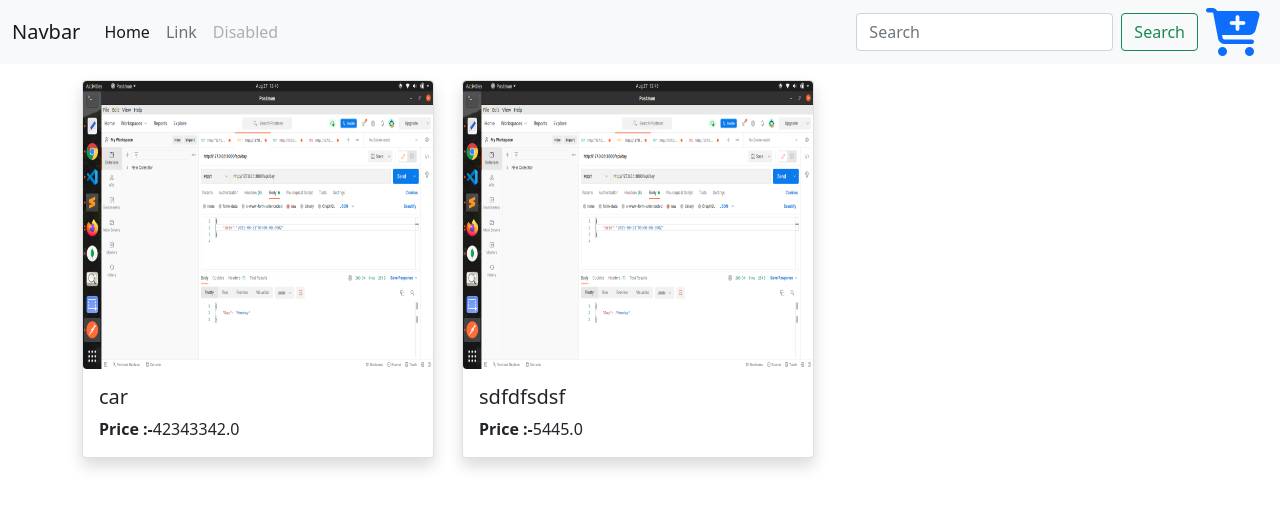
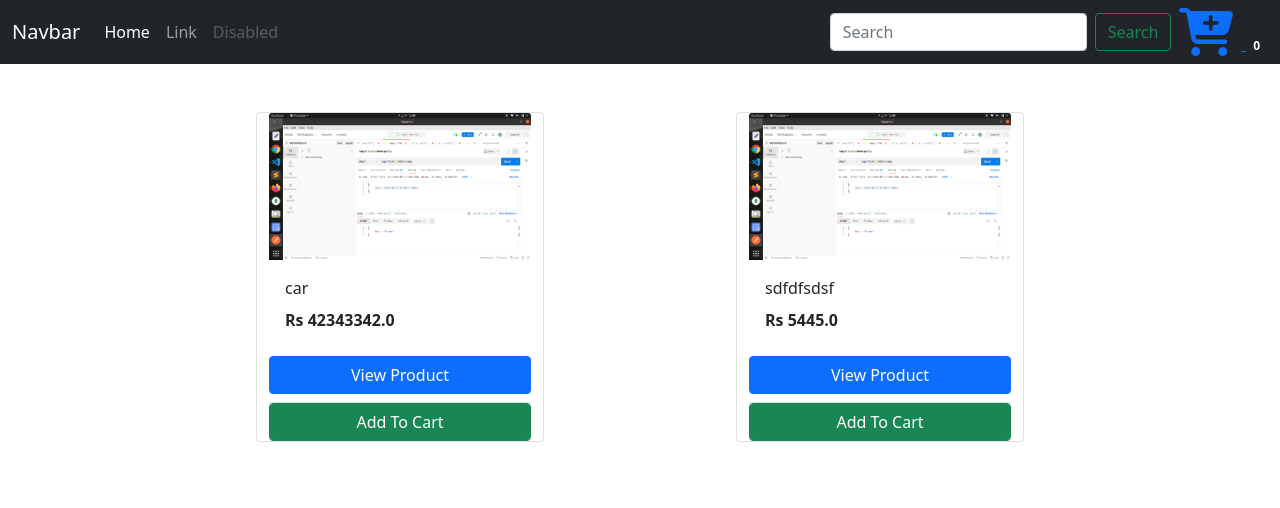
Before and after one commit to Anupam0173/Ecommerce, a Django app: page / in a window 1280 px wide. Shown: the top 508 px of the page. Run offline with Django 3.2, Linux system fonts and the light colour scheme; data comes from the database, SQL or seed files in the repository; some libraries are stand-ins or nearby versions.

Commit message:
cart is implemented by using session concept

```diff
--- a/Ecommerce/__init__.py
+++ b/Ecommerce/__init__.py
@@ -0,0 +1,3 @@
+import pymysql
+
+pymysql.install_as_MySQLdb()
--- a/store/admin.py
+++ b/store/admin.py
@@ -1,5 +1,5 @@
 from django.contrib import admin
-from .models import customer, product
+from .models import customer, Product
 # Register your models here.
 
 
@@ -7,10 +7,10 @@ class CustomerAdmin(admin.ModelAdmin):
     list_display = ['name', 'email']
 
 
-class productAdmin(admin.ModelAdmin):
+class ProductAdmin(admin.ModelAdmin):
     list_display = ['name', 'price', 'desc']
 
 
 admin.site.register(customer, CustomerAdmin)
-admin.site.register(product, productAdmin)
+admin.site.register(Product, ProductAdmin)
 # admin.site.register()
--- a/store/models.py
+++ b/store/models.py
@@ -1,6 +1,5 @@
 from django.db import models
 from django.contrib.auth.models import User
-# Create your models here.
 
 
 class customer(models.Model):
@@ -10,15 +9,24 @@ class customer(models.Model):
     email = models.EmailField(max_length=100)
     is_company_staff = models.BooleanField(default=False)
 
-    def __str__(self):
-        return self.name
 
-
-class product(models.Model):
+class Product(models.Model):
     name = models.CharField(max_length=100)
     price = models.FloatField()
     desc = models.TextField(blank=True)
     image = models.ImageField(upload_to='shop/images', default='')
 
-    def __str__(self):
-        return self.name
+
+# class order(models.Model):
+#     customer = models.ForeignKey(
+#         customer, on_delete=models.SET_NULL, null=True, blank=True)
+#     date_ordered = models.DateTimeField(auto_now_add=True)
+#     complete = models.BooleanField(default=False)
+
+
+# class orderItem(models.Model):
+#     product = models.ForeignKey(
+#         Product, on_delete=models.SET_NULL, null=True, blank=True)
+#     order = models.ForeignKey(order, on_delete=models.SET_NULL, null=True)
+#     quantity = models.IntegerField(default=0, null=True, blank=True)
+#     date_added = models.DateTimeField(auto_now_add=True)
--- a/store/static/shop/css/product.css
+++ b/store/static/shop/css/product.css
@@ -1,4 +1,4 @@
-.product {
+/* .product {
     display: flex;
     flex-direction: column;
     align-items: center;
@@ -40,4 +40,10 @@
   .product:hover time,
   .product:active time {
     color: white;
-  }
+  } */
+
+
+
+.prod:hover{
+  transform: scale(1.1);
+}
--- a/store/templates/store/home.html
+++ b/store/templates/store/home.html
@@ -1,6 +1,6 @@
 {% extends "Ecommerce/base.html" %}
 {% load static %}
-
+{% load cart %}
 {% block title %}
 My Shop
 {% endblock %}
@@ -11,26 +11,87 @@ My Shop
 
 {% block content %}
 
-<div class="container">
-    <div class="row">
+
+		<!-- all products -->
+		<div id='products' class="col-lg-9 mx-auto my-5">
+			<div class="row mx-auto">
 				{% for product in products %}
-                <div class="col-sm-4 my-3">
-                  <div class="card shadow" style="width: 22rem;">
-<!--                    <img src="/media/{{blog.image.url}}" class="card-img-top rounded" style="height:18rem;" alt="...">-->
-                      <img src="{{product.image.url}}" class="card-img-top rounded" style="height:18rem;" alt="...">
+				<div class="card mx-auto mb-3" id={{product.id}} style="width: 18rem;">
+					<img class="card-img-top" src="{{product.image.url}}" alt="Card image cap">
 					<div class="card-body">
-                          {% if product.name|length >= 30 %}
-                                <h5 class="card-title">{{product.name|slice:":30"}} ....</h5>
+						<p class="card-title">{{product.name}}</p>
+						<p class="card-text"><b>{{product.price|currency}}</b></p>
+						<!-- {{product | is_in_cart:request.session.cart }} -->
+					</div>
+          <a href="{% url 'view_product' product.id %}" class="btn btn-primary my-2">View Product</a>
+
+
+					<div class="card-footer p-0 no-gutters">
+
+						{% if product|is_in_cart:request.session.cart %}
+						<div class="row no-gutters">
+							<form action="" class="col-2 " method="post">
+								{% csrf_token %}
+								<input hidden type="text" name='product' value='{{product.id}}'>
+								<input hidden type="text" name='remove' value='True'>
+								<input type="submit" value=" - " class="btn btn-block btn-success border-right">
+							</form>
+							<div class="text-center col btn btn-success">{{product|cart_quantity:request.session.cart}} in Cart</div>
+							<form action="" class="col-2 " method="post">
+								{% csrf_token %}
+								<input hidden type="text" name='product' value='{{product.id}}'>
+								<input type="submit" value=" + " class="btn btn-block btn-success border-left">
+							</form>
+						</div>
 						{% else %}
-                               <h5 class="card-title">{{product.name}}</h5>
+						<form action="" method="POST" class="btn-block">
+							{% csrf_token %}
+							<input hidden type="text" name='product' value='{{product.id}}'>
+							<input type="submit" class="float-right btn btn-success form-control"
+								value="Add To Cart">
+						</form>
 						{% endif %}
-                        <p class="card-text"><strong>Price :-</strong>{{product.price}}</p>
-                      {% comment %} <a href="{% url 'blog_detail' blog.id %}" class="btn btn-primary">Read More</a> {% endcomment %}
+
 					</div>
-                  </div>
+
+
 				</div>
 				{% endfor %}
 			</div>
 		</div>
 
+
+
 {% endblock %}
+
+{% block js %}
+{% comment %}
+if (localStorage.getItem('cart_item') == null) {
+    var cart_item = {};
+} else {
+    cart_item = JSON.parse(localStorage.getItem('cart_item'));
+
+}
+
+console.log("workign js")
+
+$('.addProd').click(function(){
+  console.log("ckicked")
+  var idstr=this.id.toString();
+  console.log(idstr)
+  if(cart_item[idstr]!=undefined)
+  {
+    cart_item[idstr]=cart_item[idstr]+1
+  }
+  else
+  {
+    cart_item[idstr]=1;
+    document.getElementById('cart_item').innerHTML=Object.keys(cart_item).length;
+
+  }
+  console.log(cart_item)
+  localStorage.setItem('cart_item',JSON.stringify(cart_item))
+}) {% endcomment %}
+
+
+{% endblock %}
--- /dev/null
+++ b/store/templatetags/cart.py
@@ -0,0 +1,25 @@
+from django import template
+
+register = template.Library()
+
+
+@register.filter(name='is_in_cart')
+def is_in_cart(product, cart):
+    keys = cart.keys()
+    for id in keys:
+        if int(id) == product.id:
+            return True
+    return False
+
+
+@register.filter(name='cart_quantity')
+def cart_quantity(product, cart):
+    keys = cart.keys()
+    for id in keys:
+        if int(id) == product.id:
+            return cart.get(id)
+
+
+@register.filter(name='currency')
+def currency(number):
+    return "Rs "+str(number)
--- a/store/urls.py
+++ b/store/urls.py
@@ -1,6 +1,7 @@
 from django.urls import path
-from .views import home, cart
+from store import views
 urlpatterns = [
-    path('', home, name='home'),
-    path('cart/', cart, name='cart'),
+    path('', views.home, name='home'),
+    path('cart/', views.cart, name='cart'),
+    path('view_product/<int:id>', views.view_product, name='view_product')
 ]
--- a/store/views.py
+++ b/store/views.py
@@ -1,13 +1,56 @@
-from django.shortcuts import render
-from .models import product
+from django.shortcuts import render, redirect
+from .models import Product
 # Create your views here.
 
 
 def home(request):
-    context = {'products': product.objects.all()}
-    print("----------->", product.objects.all())
-    return render(request, 'store/home.html', context)
+    if request.method == 'POST':
+        # poduct id send by hidden field
+        product_id = request.POST.get('product')
+        # this remove is used only to check weather - button is clicked or not.
+        remove = request.POST.get('remove')
+        # fetching the value of cart dictionary from the session database
+        cart = request.session.get('cart')
+        if cart:
+            # here we fetching the quantity of product which is stored corresponding to the particular product id
+            quantity = cart.get(product_id)
+            if quantity:
+                if remove:
+                    if quantity <= 1:
+                        cart.pop(product_id)
+                    else:
+                        cart[product_id] = quantity-1
+                else:
+                    cart[product_id] = quantity+1
+
+            else:
+                # means card is there but that product is not availabel.
+                cart[product_id] = 1
+        else:
+            cart = {}
+            cart[product_id] = 1
+
+        request.session['cart'] = cart
+        print('cart', request.session['cart'])
+        return redirect('/')
+
+    else:
+        cart = request.session.get('cart')
+        # here we are creating a cart dictionary if the user is visiting the website first time.
+        if not cart:
+            request.session['cart'] = {}
+        data = {}
+        data['products'] = Product.objects.all()
+        return render(request, 'store/home.html', data)
 
 
 def cart(request):
     return render(request, 'store/cart.html')
+
+
+def view_product(request, id):
+    context = {'product': Product.objects.get(pk=id)}
+    return render(request, 'store/product_detail.html', context)
+
+# def customer_login(request):
+#     return render(request, 'store/login.html')
--- a/templates/Ecommerce/base.html
+++ b/templates/Ecommerce/base.html
@@ -8,9 +8,15 @@
     <meta name="viewport" content="width=device-width, initial-scale=1">
 
     <!-- Bootstrap CSS -->
-<link href="https://cdn.jsdelivr.net/npm/bootstrap@5.1.1/dist/css/bootstrap.min.css" rel="stylesheet" integrity="sha384-F3w7mX95PdgyTmZZMECAngseQB83DfGTowi0iMjiWaeVhAn4FJkqJByhZMI3AhiU" crossorigin="anonymous">
+    <link href="https://cdn.jsdelivr.net/npm/bootstrap@5.0.2/dist/css/bootstrap.min.css" rel="stylesheet" integrity="sha384-EVSTQN3/azprG1Anm3QDgpJLIm9Nao0Yz1ztcQTwFspd3yD65VohhpuuCOmLASjC" crossorigin="anonymous">
 
-<link rel="stylesheet" href="https://cdn.jsdelivr.net/npm/@fortawesome/fontawesome-free@5.15.4/css/fontawesome.min.css" integrity="sha384-jLKHWM3JRmfMU0A5x5AkjWkw/EYfGUAGagvnfryNV3F9VqM98XiIH7VBGVoxVSc7" crossorigin="anonymous">
+    <!-- Bootstrap for js and jquery -->
+  <script
+  src="https://code.jquery.com/jquery-3.5.1.js"
+  integrity="sha256-QWo7LDvxbWT2tbbQ97B53yJnYU3WhH/C8ycbRAkjPDc="
+  crossorigin="anonymous"></script>
+    <script src="https://cdnjs.cloudflare.com/ajax/libs/popper.js/1.14.6/umd/popper.min.js" integrity="sha384-wHAiFfRlMFy6i5SRaxvfOCifBUQy1xHdJ/yoi7FRNXMRBu5WHdZYu1hA6ZOblgut" crossorigin="anonymous"></script>
+    <script src="https://stackpath.bootstrapcdn.com/bootstrap/4.2.1/js/bootstrap.min.js" integrity="sha384-B0UglyR+jN6CkvvICOB2joaf5I4l3gm9GU6Hc1og6Ls7i6U/mkkaduKaBhlAXv9k" crossorigin="anonymous"></script>
 
     <link rel="stylesheet" href="{% static "css/base.css" %}">
 
@@ -29,12 +35,17 @@
       {% block content %}
       {% endblock %}
 
+    <script>
+          {% block js %}
+          {% endblock %}
+    </script>
 
 
       <!-- Bootstrap Bundle with Popper -->
       <script src="https://kit.fontawesome.com/33f882506a.js" crossorigin="anonymous"></script>
 
-      <script src="https://cdn.jsdelivr.net/npm/bootstrap@5.0.2/dist/js/bootstrap.bundle.min.js" integrity="sha384-MrcW6ZMFYlzcLA8Nl+NtUVF0sA7MsXsP1UyJoMp4YLEuNSfAP+JcXn/tWtIaxVXM" crossorigin="anonymous">
-      </script>
+
+
+
   </body>
 </html>
--- a/templates/Ecommerce/navbar.html
+++ b/templates/Ecommerce/navbar.html
@@ -1,4 +1,4 @@
-<nav class="navbar navbar-light bg-light navbar-expand-lg ">
+<nav class="navbar navbar-dark bg-dark navbar-expand-lg ">
   <div class="container-fluid">
     <button class="navbar-toggler" type="button" data-bs-toggle="collapse" data-bs-target="#navbarTogglerDemo03" aria-controls="navbarTogglerDemo03" aria-expanded="false" aria-label="Toggle navigation">
       <span class="navbar-toggler-icon"></span>
@@ -7,7 +7,7 @@
     <div class="collapse navbar-collapse" id="navbarTogglerDemo03">
       <ul class="navbar-nav me-auto mb-2 mb-lg-0">
         <li class="nav-item">
-          <a class="nav-link active" aria-current="page" href="#">Home</a>
+          <a class="nav-link active" aria-current="page" href="{% url 'home' %}">Home</a>
         </li>
         <li class="nav-item">
           <a class="nav-link" href="#">Link</a>
@@ -20,7 +20,9 @@
         <input class="form-control me-2" type="search" placeholder="Search" aria-label="Search">
         <button class="btn btn-outline-success" type="submit">Search</button>
       </form>
-      <a href="{% url 'cart' %}"><i class="fas fa-3x mx-2 fa-cart-plus"></i></i></a>
+      <a href="{% url 'cart' %}"><i class="fas fa-3x mx-2 fa-cart-plus"></i>
+        <span class="badge badge-sucess">{{request.session.cart.keys|length}}</span>
+      </a>
     </div>
   </div>
 </nav>
```
Also changed, not shown: Ecommerce/settings.py (+9 -2 lines), store/templates/store/product_detail.html (added, +34 -0 lines), media/shop/images/Screenshot_from_2021-08-27_01-56-05.png (added), media/shop/images/Screenshot_from_2021-08-27_02-01-54.png (added), media/shop/images/Screenshot_from_2021-08-28_23-52-12.png (added), store/migrations/0002_order_orderitem.py (added). Lines whose indentation alone changed are shown as unchanged.
